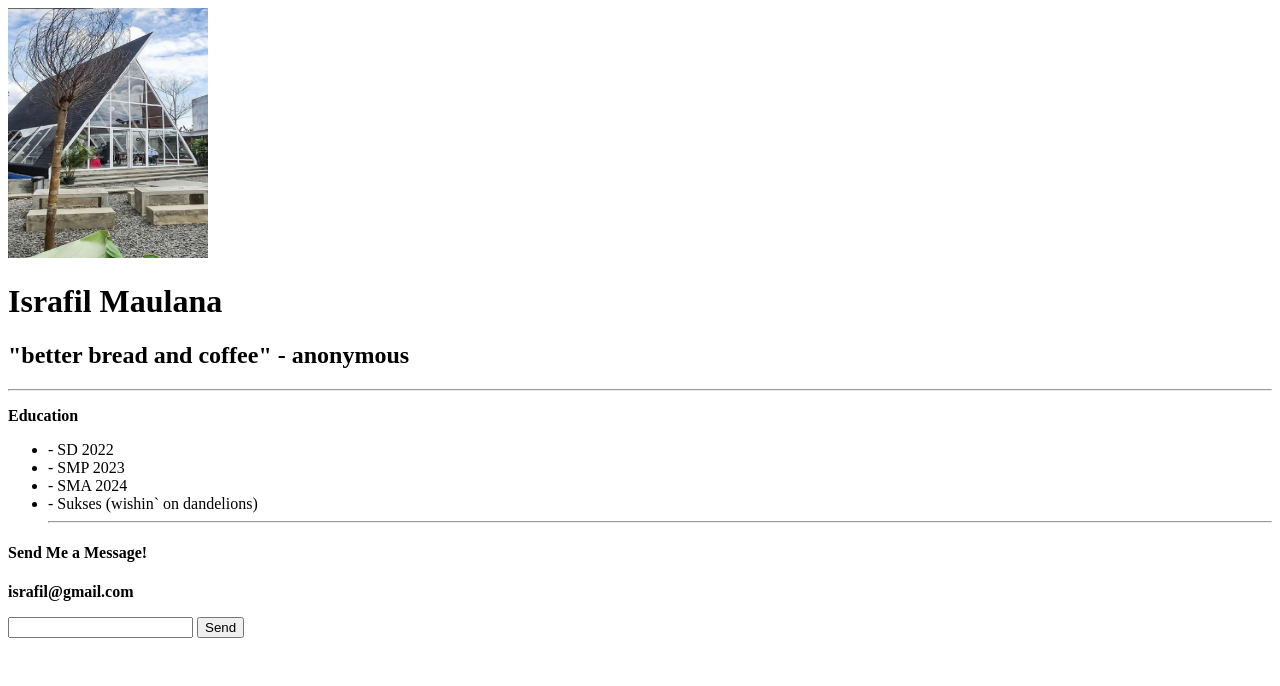
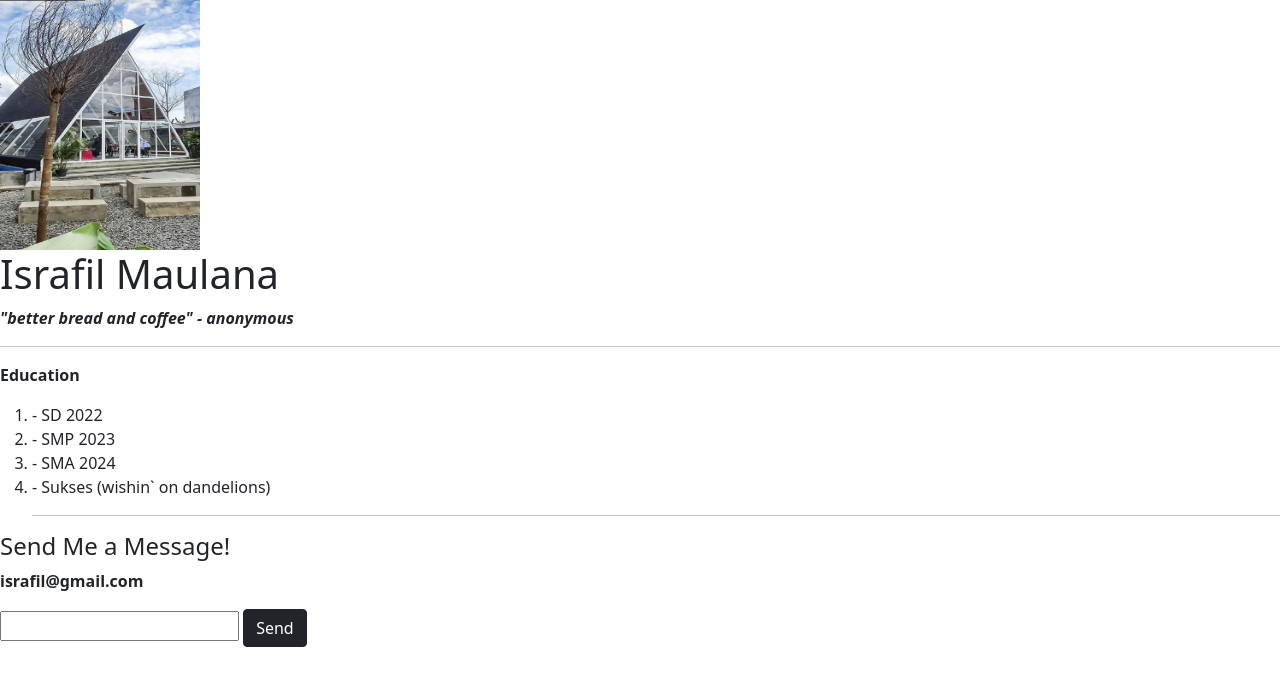
Before and after one commit to Israfillmln/Fundamental, a plain HTML site: page day 8/index.html in a window 1280 px wide. Drawn offline with nearby package versions, Linux system fonts and the light colour scheme.

Commit message:
update again

```diff
--- a/day 8/index.html
+++ b/day 8/index.html
@@ -6,24 +6,24 @@
         <img src="cafe.jpg" alt="cafe" width="200" height="250">
         <title>Israfil Maulana</title>
         <h1>Israfil Maulana</h1>
-        <h2>"better bread and coffee" - anonymous</h2>
-
+        <link rel="stylesheet" href="https://cdn.jsdelivr.net/npm/bootstrap@5.1.3/dist/css/bootstrap.min.css">
+        <b><em>"better bread and coffee" - anonymous</em></b>
   <hr />
 </head>
 <body>
 
   <p> <b>Education</b> </p>
-  <ul>
+  <ol>
     <li>- SD 2022</li>
    <li>- SMP 2023</li>
    <li>- SMA 2024</li>
    <li>- Sukses (wishin` on dandelions)</li> <hr>
-  </ul>
+  </ol>
   <form>
     <h4>Send Me a Message!</h4>
     <p><b>israfil@gmail.com</b></p>
     <input type="Masukkan Pesan" />
-    <button onclick="sendEmail()">Send</button>
+    <button class="btn btn-dark" onclick="sendEmail()">Send</button>
   </form>
   <script>
     function sendEmail() {
```
